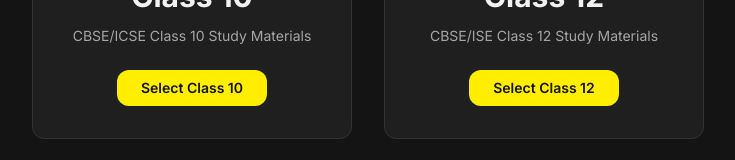
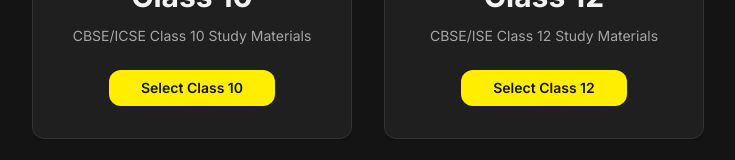
Before and after one commit to WebWeaver-55/shaurscape, a Next.js app: page / in a window 1280 px wide. Both pictures are taken after a click on the button "Get Started". Shown: the part 416-576 px from the top of the page, without its empty margins (272-1007 px from the left). Built offline with nearby package versions, Linux system fonts and the light colour scheme.

Commit message:
Initial commit

```diff
--- a/components/pages/ClassSelectionPage.tsx
+++ b/components/pages/ClassSelectionPage.tsx
@@ -47,7 +47,7 @@ export function ClassSelectionPage({ onSelectClass }: ClassSelectionPageProps) {
 
               {/* Button inside card */}
               <div className="mt-6">
-                <div className="inline-block px-6 py-2 bg-primary text-primary-foreground rounded-lg text-sm font-semibold group-hover:shadow-lg transition-shadow">
+                <div className="inline-block px-8 py-2 bg-primary text-primary-foreground rounded-lg text-sm font-semibold group-hover:shadow-lg transition-shadow">
                   Select Class {item.class}
                 </div>
               </div>
```
